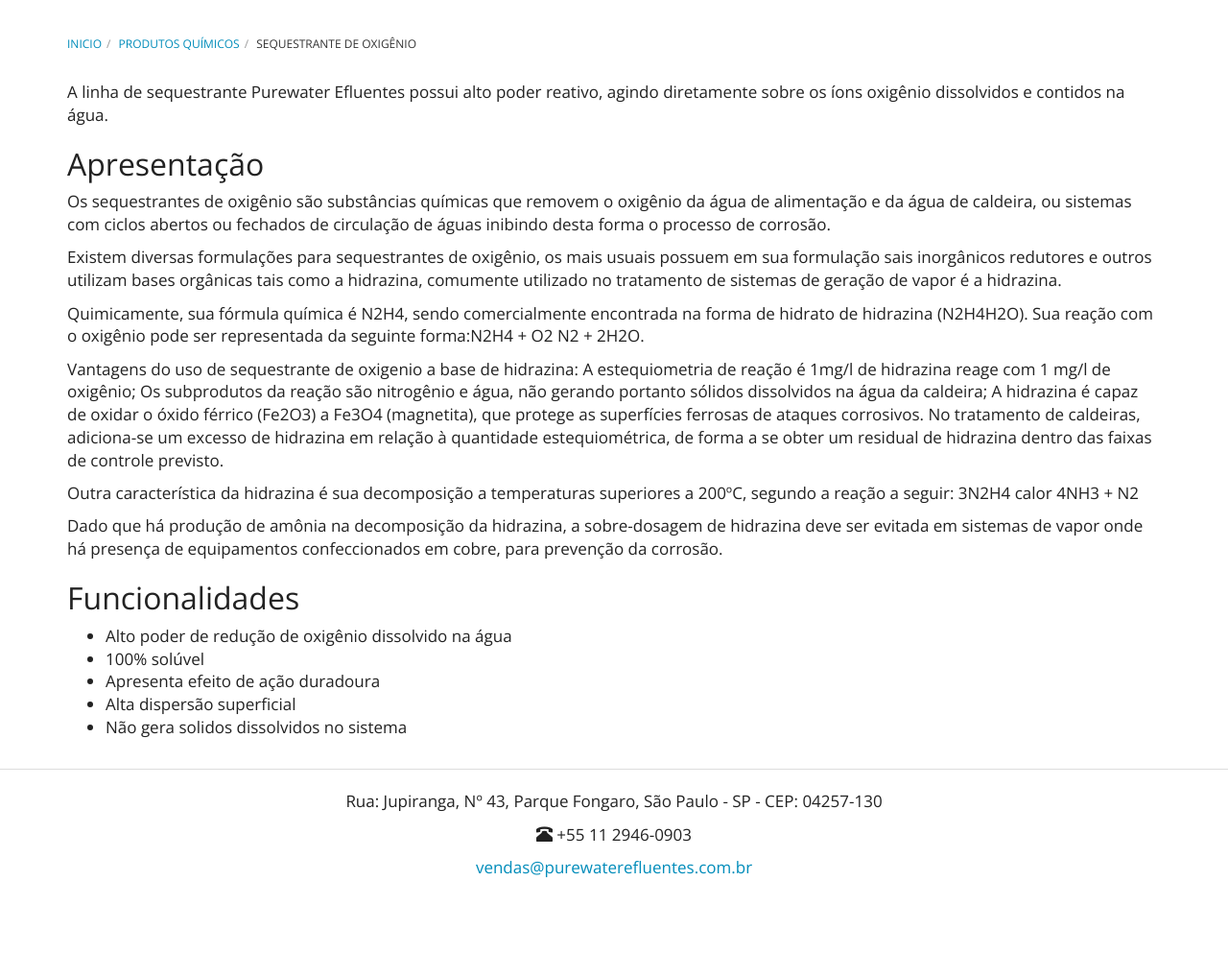
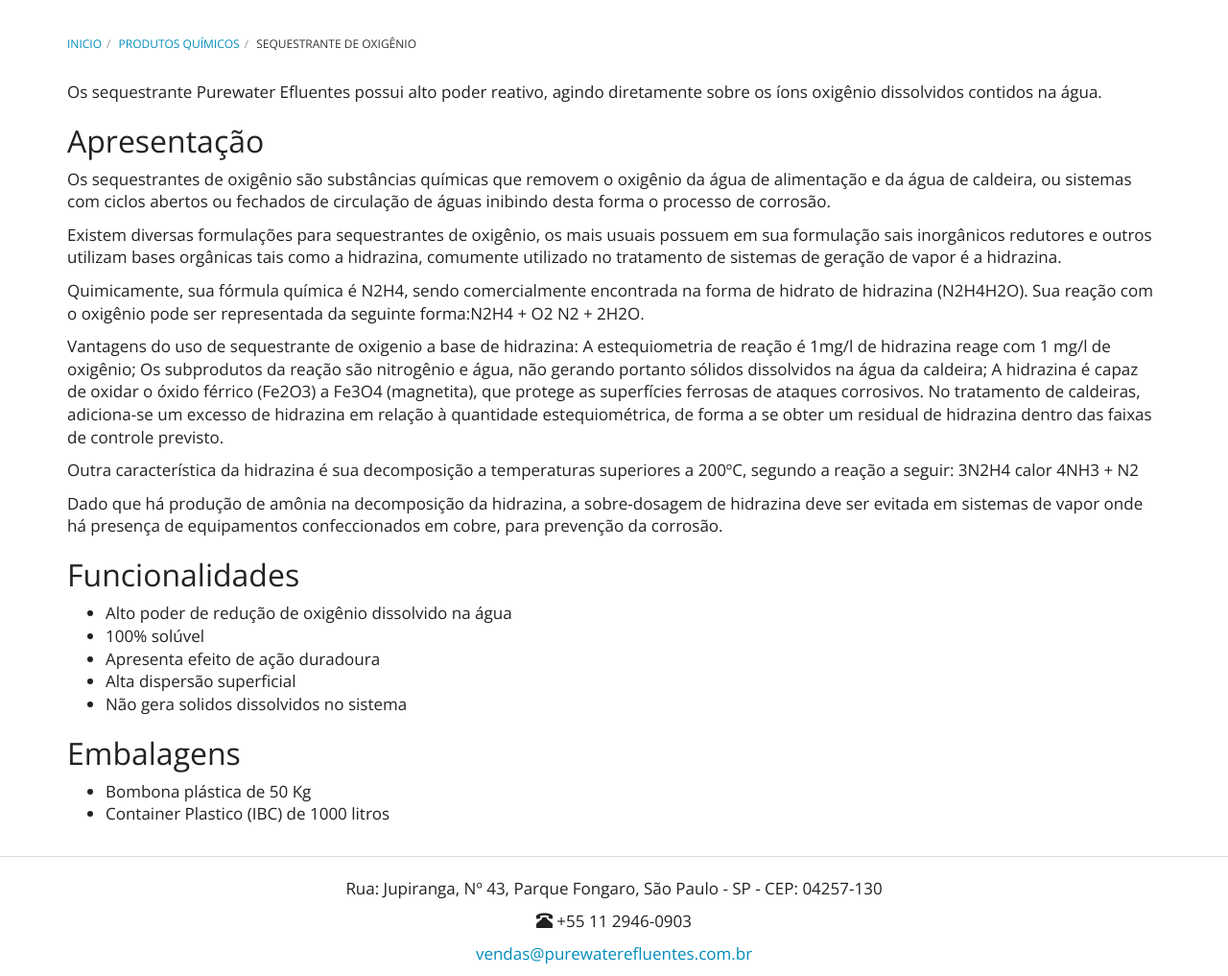
Before and after one commit to purewaterefluentes/purewaterefluentes.github.io, a Jekyll site: the page built from produtos/sequestrante-de-oxigenio.md, in a window 1280 px wide and 1264 px high. Shown: the part 247-1264 px from the top of the window at 96% size. Built offline with Jekyll 4.4.1, drawn with Linux system fonts in a browser that asks for light colours; nearby versions of some CDN libraries; library files that are not in the unit come from our copies.

Commit message:
Update sequestrante-de-oxigenio.md

```diff
--- a/produtos/sequestrante-de-oxigenio.md
+++ b/produtos/sequestrante-de-oxigenio.md
@@ -3,7 +3,7 @@ layout: default
 title: Sequestrante de Oxigênio
 ---
 
-A linha de sequestrante Purewater Efluentes possui alto poder reativo, agindo diretamente sobre os íons oxigênio dissolvidos e contidos na água.
+Os sequestrante Purewater Efluentes possui alto poder reativo, agindo diretamente sobre os íons oxigênio dissolvidos contidos na água.
 
 ## Apresentação
 
@@ -36,3 +36,8 @@ confeccionados em cobre, para prevenção da corrosão.
 - Apresenta efeito de ação duradoura
 - Alta dispersão superficial
 - Não gera solidos dissolvidos no sistema
+
+## Embalagens
+
+- Bombona plástica de 50 Kg
+- Container Plastico (IBC) de 1000 litros
```
